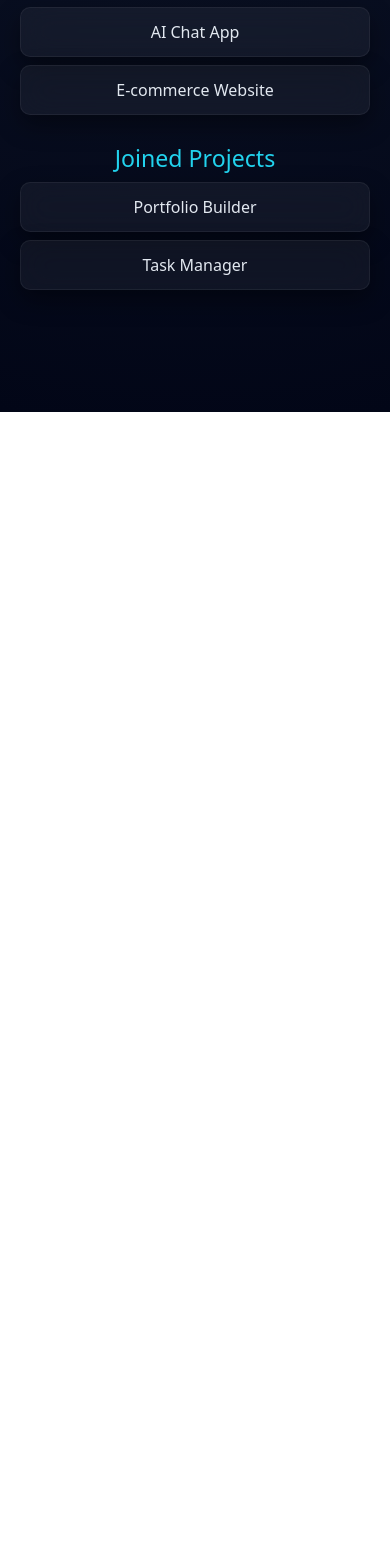
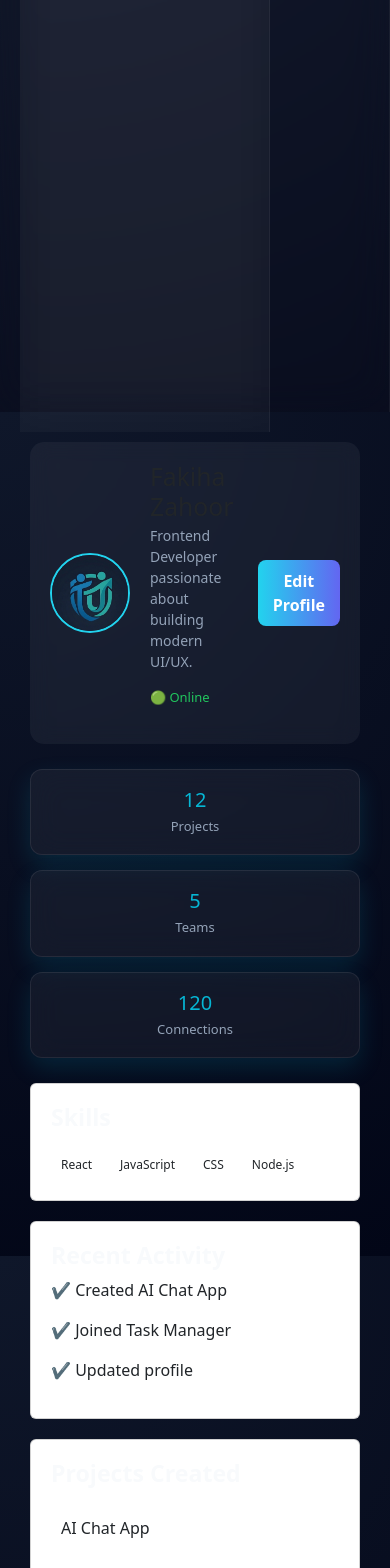
Before and after one commit to fakihazahoor168-ctrl/Skill-Based-Student-Project-Collaboration-Platform, a React (Vite) app in the folder Skillsync/: page /profile in a window 390 px wide. Shown: the part 432-2000 px from the top of the page. Before the commit the page ends 844 px from the top, so only its background shows below. Built offline with nearby package versions, Linux system fonts and the light colour scheme.

Commit message:
update profile , dashboard pages

```diff
--- a/Skillsync/src/pages/Landing.jsx
+++ b/Skillsync/src/pages/Landing.jsx
@@ -2,6 +2,7 @@ import React from "react";
 import { useNavigate } from "react-router-dom";
 import "../styles/landing.css";
 import logo from "../assets/logo.png";
+import Footer from "../components/footer";
 
 export default function Landing() {
   const navigate = useNavigate();
@@ -139,11 +140,7 @@ export default function Landing() {
         </div>
 
       </div>
-
-      {/* FOOTER */}
-      <div className="landing-footer">
-        <p>© 2026 SkillSync. All rights reserved.</p>
-      </div>
+<Footer />
 
     </div>
   );
--- a/Skillsync/src/pages/Profile.jsx
+++ b/Skillsync/src/pages/Profile.jsx
@@ -1,10 +1,10 @@
 import React from "react";
 import "../styles/profile.css";
-import profilePic from "../assets/logo.png"; // replace later with user image
+import profilePic from "../assets/logo.png";
+import Sidebar from "../components/Sidebar";
 
 export default function Profile() {
 
-  // 🔥 Dummy data (later replace with backend)
   const user = {
     name: "Fakiha Zahoor",
     bio: "Frontend Developer passionate about building modern UI/UX.",
@@ -14,51 +14,85 @@ export default function Profile() {
   };
 
   return (
-    <div className="profile-page">
+    <div className="profile-layout">
+
+     <div className="sidebar">
+    <Sidebar />
+  </div>
+
+      {/* MAIN CONTENT */}
+      <div className="profile-main">
 
         {/* HEADER */}
         <div className="profile-header">
 
-        <img src={profilePic} alt="profile" className="profile-pic" />
+          <img src={profilePic} alt="profile" />
 
+          <div>
             <h2>{user.name}</h2>
             <p className="bio">{user.bio}</p>
+            <p className="status">🟢 Online</p>
+          </div>
 
           <button className="edit-btn">Edit Profile</button>
 
         </div>
 
-      {/* SKILLS */}
-      <div className="profile-section">
+        {/* STATS */}
+        <div className="stats-row">
+
+          <div className="stat-card">
+            <h3>12</h3>
+            <p>Projects</p>
+          </div>
+
+          <div className="stat-card">
+            <h3>5</h3>
+            <p>Teams</p>
+          </div>
+
+          <div className="stat-card">
+            <h3>120</h3>
+            <p>Connections</p>
+          </div>
+
+        </div>
+
+        {/* CONTENT GRID */}
+        <div className="profile-grid">
+
+          <div className="card">
             <h3>Skills</h3>
-
             <div className="skills">
-          {user.skills.map((skill, index) => (
-            <span key={index} className="skill-tag">{skill}</span>
+              {user.skills.map((skill, i) => (
+                <span key={i}>{skill}</span>
               ))}
             </div>
           </div>
 
-      {/* CREATED PROJECTS */}
-      <div className="profile-section">
+          <div className="card">
+            <h3>Recent Activity</h3>
+            <p>✔ Created AI Chat App</p>
+            <p>✔ Joined Task Manager</p>
+            <p>✔ Updated profile</p>
+          </div>
+
+          <div className="card full">
             <h3>Projects Created</h3>
-
-        {user.createdProjects.map((proj, index) => (
-          <div key={index} className="project-card">
-            {proj}
-          </div>
+            {user.createdProjects.map((p, i) => (
+              <div key={i} className="item">{p}</div>
             ))}
           </div>
 
-      {/* JOINED PROJECTS */}
-      <div className="profile-section">
+          <div className="card full">
             <h3>Joined Projects</h3>
+            {user.joinedProjects.map((p, i) => (
+              <div key={i} className="item">{p}</div>
+            ))}
+          </div>
 
-        {user.joinedProjects.map((proj, index) => (
-          <div key={index} className="project-card">
-            {proj}
         </div>
-        ))}
+
       </div>
 
     </div>
--- a/Skillsync/src/styles/dashboard.css
+++ b/Skillsync/src/styles/dashboard.css
@@ -378,3 +378,76 @@ input.search-input {
 .card-grid {
   outline: 2px solid transparent;
 }
+.project-card button {
+  margin-right: 8px;
+  margin-top: 10px;
+  padding: 6px 10px;
+  border: none;
+  border-radius: 6px;
+  cursor: pointer;
+  background: #111827;
+  color: white;
+  transition: 0.3s;
+}
+
+.project-card button:hover {
+  background: #06B6D4;
+  transform: scale(1.05);
+}
+.chat-box {
+  background: rgba(30, 41, 59, 0.6);
+  padding: 15px;
+  border-radius: 12px;
+  height: 200px;
+  overflow-y: auto;
+  margin-bottom: 10px;
+  border: 1px solid rgba(255,255,255,0.05);
+}
+
+.chat-message {
+  margin-bottom: 8px;
+  color: #E2E8F0;
+  font-size: 14px;
+}
+
+.chat-input {
+  display: flex;
+  gap: 10px;
+}
+
+.chat-input input {
+  flex: 1;
+  padding: 10px;
+  border-radius: 8px;
+  border: none;
+  background: #111827;
+  color: white;
+}
+
+.chat-input button {
+  padding: 10px 15px;
+  border: none;
+  border-radius: 8px;
+  background: #06B6D4;
+  color: black;
+  cursor: pointer;
+  transition: 0.3s;
+}
+
+.chat-input button:hover {
+  transform: scale(1.05);
+}
+.chat-center {
+  display: flex;
+  justify-content: center;
+  align-items: center;
+  margin: 40px 0;
+}
+.chat-center .section {
+  width: 60%;
+  background: rgba(30, 41, 59, 0.7);
+  padding: 20px;
+  border-radius: 16px;
+  backdrop-filter: blur(15px);
+  box-shadow: 0 10px 30px rgba(0,0,0,0.4);
+}
--- a/Skillsync/src/styles/landing.css
+++ b/Skillsync/src/styles/landing.css
@@ -280,13 +280,7 @@
 .faq:hover {
   border-left: 4px solid #22d3ee;
 }
-.landing-footer {
-  text-align: center;
-  padding: 30px;
-  border-top: 1px solid rgba(255, 255, 255, 0.05);
-  color: #64748b;
-  margin-top: 50px;
-}
+
 .landing-logo {
   width: 40px;
   height: 40px;
@@ -313,3 +307,43 @@
   width: 100%;
   margin: auto;
 }
+.modern-footer {
+  display: flex;
+  justify-content: space-between;
+  flex-wrap: wrap;
+  gap: 40px;
+  padding: 50px 60px;
+  background: rgba(2, 6, 23, 0.9);
+  border-top: 1px solid rgba(255,255,255,0.08);
+  margin-top: 80px;
+}
+
+.footer-brand h2 {
+  color: #22d3ee;
+}
+
+.footer-brand p {
+  color: #94a3b8;
+}
+
+.footer-links {
+  display: flex;
+  gap: 50px;
+}
+
+.footer-links h4 {
+  margin-bottom: 10px;
+}
+
+.footer-links a {
+  display: block;
+  color: #94a3b8;
+  text-decoration: none;
+  margin: 6px 0;
+  transition: 0.3s;
+}
+
+.footer-links a:hover {
+  color: #22d3ee;
+  transform: translateX(4px);
+}
--- a/Skillsync/src/styles/profile.css
+++ b/Skillsync/src/styles/profile.css
@@ -1,105 +1,226 @@
-/* ============================= */
-/* PROFILE PAGE */
-/* ============================= */
+//* =========================
+   MAIN LAYOUT FIX
+========================= */
 
-.profile-page {
+.profile-layout {
+  display: flex;
   min-height: 100vh;
-  padding: 40px 20px;
   background: radial-gradient(circle at top, #0f172a, #020617);
   color: #e2e8f0;
-  text-align: center;
 }
 
-/* ================= HEADER ================= */
+/* =========================
+   SIDEBAR FIX (IMPORTANT)
+========================= */
+
+.sidebar {
+  width: 250px;
+  flex-shrink: 0;
+  height: 100vh;
+  position: sticky;
+  top: 0;
+  background: rgba(255,255,255,0.03);
+}
+
+/* =========================
+   MAIN CONTENT FIX
+========================= */
+
+.profile-main {
+  flex: 1;
+  padding: 30px;
+  min-width: 0; /* VERY IMPORTANT (fix overflow issue) */
+}
+
+/* =========================
+   HEADER
+========================= */
 
 .profile-header {
-  margin-bottom: 30px;
+  display: flex;
+  align-items: center;
+  justify-content: space-between;
+  gap: 20px;
+  padding: 20px;
+  background: rgba(255,255,255,0.05);
+  border-radius: 14px;
+  backdrop-filter: blur(10px);
 }
 
-.profile-pic {
-  width: 90px;
-  height: 90px;
+.profile-header img {
+  width: 80px;
+  height: 80px;
   border-radius: 50%;
+  border: 2px solid #22d3ee;
   object-fit: cover;
-  border: 3px solid #22d3ee;
-  margin-bottom: 10px;
 }
 
 .profile-header h2 {
-  margin: 5px 0;
+  margin: 0;
 }
 
 .bio {
+  font-size: 14px;
   color: #94a3b8;
-  font-size: 14px;
-  max-width: 500px;
-  margin: auto;
+  margin-top: 4px;
 }
 
-/* EDIT BUTTON */
+.status {
+  font-size: 13px;
+  color: #22c55e;
+  margin-top: 4px;
+}
+
+/* =========================
+   BUTTON
+========================= */
 
 .edit-btn {
+  padding: 9px 15px;
+  border: none;
+  border-radius: 8px;
+  background: linear-gradient(90deg, #22d3ee, #6366f1);
+  color: white;
+  cursor: pointer;
+  transition: all 0.3s ease;
+}
+
+.edit-btn:hover {
+  transform: scale(1.05);
+  opacity: 0.9;
+}
+
+/* =========================
+   STATS ROW
+========================= */
+
+.stats-row {
+  display: flex;
+  gap: 15px;
+  margin-top: 25px;
+}
+
+.stat-card {
+  flex: 1;
+  padding: 18px;
+  background: rgba(255,255,255,0.05);
+  border-radius: 12px;
+  text-align: center;
+  transition: all 0.3s ease;
+}
+
+.stat-card:hover {
+  transform: translateY(-4px);
+  background: rgba(255,255,255,0.08);
+}
+
+.stat-card h3 {
+  margin: 0;
+  font-size: 20px;
+}
+
+.stat-card p {
+  margin: 5px 0 0;
+  font-size: 13px;
+  color: #94a3b8;
+}
+
+/* =========================
+   GRID LAYOUT
+========================= */
+
+.profile-grid {
+  display: grid;
+  grid-template-columns: 1fr 1fr;
+  gap: 20px;
+  margin-top: 25px;
+}
+
+/* =========================
+   CARDS
+========================= */
+
+.card {
+  background: rgba(255,255,255,0.05);
+  padding: 20px;
+  border-radius: 14px;
+  transition: all 0.3s ease;
+  backdrop-filter: blur(10px);
+}
+
+.card:hover {
+  transform: translateY(-3px);
+  background: rgba(255,255,255,0.07);
+}
+
+.card.full {
+  grid-column: span 2;
+}
+
+/* =========================
+   SKILLS
+========================= */
+
+.skills {
+  display: flex;
+  flex-wrap: wrap;
+  gap: 8px;
   margin-top: 10px;
-  padding: 8px 16px;
-  border-radius: 10px;
-  border: none;
-  cursor: pointer;
-  font-weight: 500;
-  background: linear-gradient(90deg, #22d3ee, #6366f1);
-  color: #0f172a;
+}
+
+.skills span {
+  background: rgba(255,255,255,0.08);
+  padding: 6px 10px;
+  border-radius: 20px;
+  font-size: 12px;
   transition: 0.3s;
 }
 
-.edit-btn:hover {
-  transform: translateY(-3px);
-  box-shadow: 0 10px 25px rgba(34, 211, 238, 0.3);
+.skills span:hover {
+  background: rgba(34, 211, 238, 0.2);
+  transform: scale(1.05);
 }
 
-/* ================= SECTION ================= */
+/* =========================
+   PROJECT ITEMS
+========================= */
 
-.profile-section {
-  margin-top: 30px;
-}
-
-.profile-section h3 {
-  color: #22d3ee;
-  margin-bottom: 10px;
-}
-
-/* ================= SKILLS ================= */
-
-.skills {
-  display: flex;
-  justify-content: center;
-  flex-wrap: wrap;
-  gap: 10px;
-}
-
-.skill-tag {
-  background: rgba(255,255,255,0.05);
-  padding: 6px 12px;
-  border-radius: 20px;
-  font-size: 13px;
-  transition: 0.3s;
-}
-
-.skill-tag:hover {
-  background: #22d3ee;
-  color: #0f172a;
-}
-
-/* ================= PROJECT CARDS ================= */
-
-.project-card {
-  background: rgba(255,255,255,0.05);
-  margin: 8px auto;
-  padding: 12px;
-  max-width: 400px;
+.item {
+  margin-top: 10px;
+  padding: 10px;
+  background: rgba(255,255,255,0.08);
   border-radius: 10px;
   transition: 0.3s;
 }
 
-.project-card:hover {
-  transform: translateY(-4px);
-  border: 1px solid #22d3ee;
+.item:hover {
+  background: rgba(255,255,255,0.12);
+  transform: translateX(5px);
 }
+
+/* =========================
+   RESPONSIVE (MOBILE)
+========================= */
+
+@media (max-width: 900px) {
+
+  .profile-layout {
+    flex-direction: column;
+  }
+
+  .profile-layout > *:first-child {
+    width: 100%;
+  }
+
+  .stats-row {
+    flex-direction: column;
+  }
+
+  .profile-grid {
+    grid-template-columns: 1fr;
+  }
+
+  .card.full {
+    grid-column: span 1;
+  }
+}
```
Also changed, not shown: Skillsync/src/pages/dashboard.jsx (+46 -1 lines), Skillsync/src/components/Button.jsx (deleted), Skillsync/src/components/Inputfield.jsx (deleted). Lines whose indentation alone changed are shown as unchanged.
